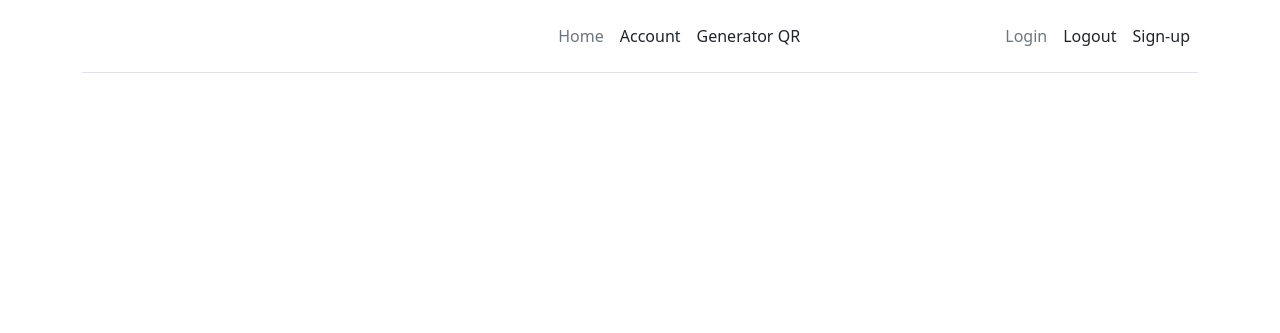
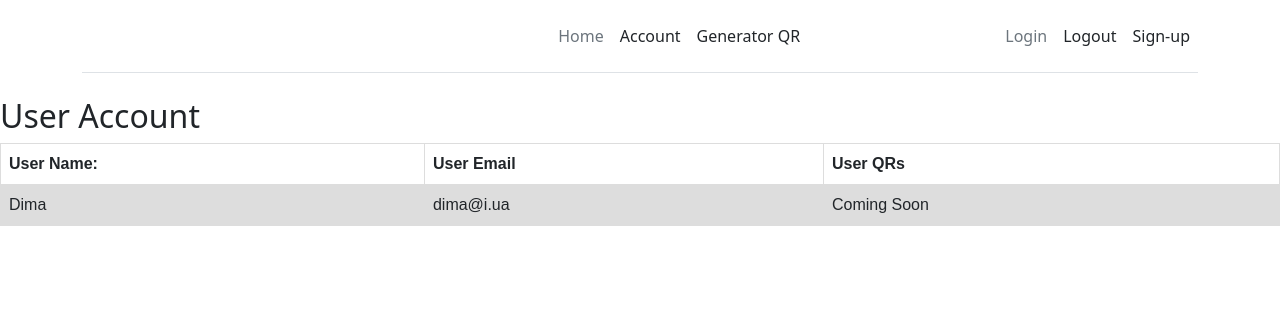
Before and after one commit to chumachenkoo/qr_code_app, a Flask app: page /account in a window 1280 px wide. Shown: the top 333 px of the page. Run offline with Flask 2, Linux system fonts and the light colour scheme; a user stored in the database is signed in; data comes from the database, SQL or seed files in the repository; both versions use the stored data as it was after the commit.

Commit message:
Added user view on account page

```diff
--- a/qr_project/routes.py
+++ b/qr_project/routes.py
@@ -33,7 +33,7 @@ def post_login():
         user = User.get_user(email=user_email)
 
         if user is not None and user_password == user[0].password:
-            session['id'] = user[0].id
+            session['email'] = user[0].email
             return redirect(url_for('index'))
 
         return redirect(url_for('get_login'))
@@ -41,7 +41,7 @@ def post_login():
 
 @app.route('/login', methods=['GET'])
 def get_login():
-    if 'id' in session:
+    if 'email' in session:
         return redirect(url_for('user_account'))
     else:
         return render_template('login.html')
@@ -55,7 +55,13 @@ def logout():
 
 @app.route('/account')
 def user_account():
-    return render_template('account.html')
+    if 'email' in session:
+        user_email = session.get('email')
+        user_data = User.get_user(email=user_email)
+        print(user_data)
+        return render_template('account.html', user=user_data)
+
+    return redirect(url_for('get_login'))
 
 
 @app.route('/generator')
--- a/qr_project/templates/account.html
+++ b/qr_project/templates/account.html
@@ -1 +1,41 @@
 {% extends "base.html" %}
+
+{% block body %}
+
+<style>
+table {
+  font-family: arial, sans-serif;
+  border-collapse: collapse;
+  width: 100%;
+}
+
+td, th {
+  border: 1px solid #dddddd;
+  text-align: left;
+  padding: 8px;
+}
+
+tr:nth-child(even) {
+  background-color: #dddddd;
+}
+</style>
+<body>
+
+<h2>User Account</h2>
+
+<table>
+  <tr>
+      <th>User Name:</th>
+      <th>User Email</th>
+      <th>User QRs</th>
+  </tr>
+
+  <tr>
+      <td>{{ user[0].username }}</td>
+      <td>{{ user[0].email }}</td>
+      <td>Coming Soon</td>
+  </tr>
+
+</table>
+
+{% endblock %}
--- a/qr_project/templates/login.html
+++ b/qr_project/templates/login.html
@@ -7,7 +7,6 @@
 
 <main class="form-signin w-100 m-auto">
   <form method="post">
-    <img class="mb-4" src="/docs/5.2/assets/brand/bootstrap-logo.svg" alt="" width="72" height="57">
     <h1 class="h3 mb-3 fw-normal">Please sign in</h1>
 
     <div class="form-floating">
```
Also changed, not shown: var/qr_project-instance/qr_project1.db.
